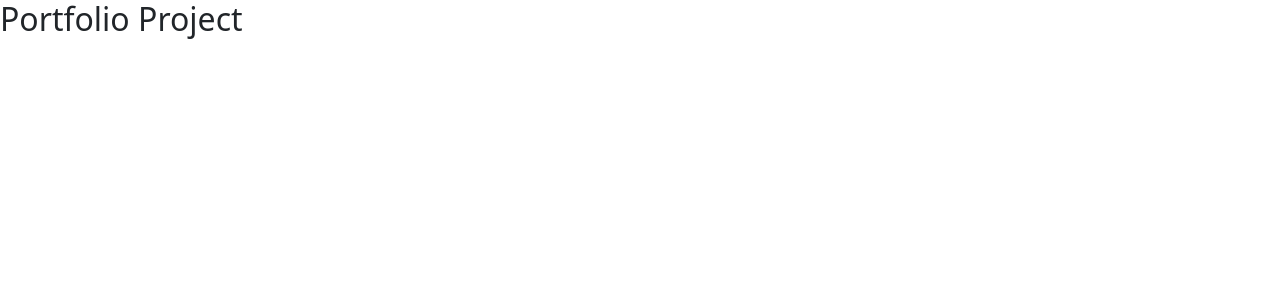
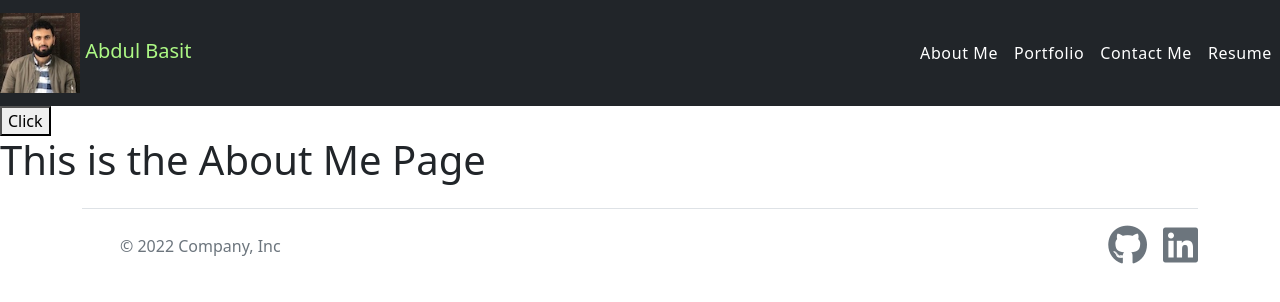
Before and after one commit to abasit96/My-React-Portfolio, a React (Create React App) app: page / in a window 1280 px wide. Shown: the top 302 px of the page. Built offline with nearby package versions, Linux system fonts and the light colour scheme.

Commit message:
Main setup for components added

```diff
--- a/public/index.html
+++ b/public/index.html
@@ -15,6 +15,7 @@
       user's mobile device or desktop. See https://developers.google.com/web/fundamentals/web-app-manifest/
     -->
     <link rel="manifest" href="%PUBLIC_URL%/manifest.json" />
+    <link rel="stylesheet" href="https://cdnjs.cloudflare.com/ajax/libs/font-awesome/6.4.0/css/all.min.css" integrity="sha512-iecdLmaskl7CVkqkXNQ/ZH/XLlvWZOJyj7Yy7tcenmpD1ypASozpmT/E0iPtmFIB46ZmdtAc9eNBvH0H/ZpiBw==" crossorigin="anonymous" referrerpolicy="no-referrer" />
     <!--
       Notice the use of %PUBLIC_URL% in the tags above.
       It will be replaced with the URL of the `public` folder during the build.
@@ -39,5 +40,8 @@
       To begin the development, run `npm start` or `yarn start`.
       To create a production bundle, use `npm run build` or `yarn build`.
     -->
+    <script src="https://code.jquery.com/jquery-3.3.1.slim.min.js" integrity="sha384-q8i/X+965DzO0rT7abK41JStQIAqVgRVzpbzo5smXKp4YfRvH+8abtTE1Pi6jizo" crossorigin="anonymous"></script>
+<script src="https://cdn.jsdelivr.net/npm/popper.js@1.14.3/dist/umd/popper.min.js" integrity="sha384-ZMP7rVo3mIykV+2+9J3UJ46jBk0WLaUAdn689aCwoqbBJiSnjAK/l8WvCWPIPm49" crossorigin="anonymous"></script>
+<script src="https://cdn.jsdelivr.net/npm/bootstrap@4.1.3/dist/js/bootstrap.min.js" integrity="sha384-ChfqqxuZUCnJSK3+MXmPNIyE6ZbWh2IMqE241rYiqJxyMiZ6OW/JmZQ5stwEULTy" crossorigin="anonymous"></script>
   </body>
 </html>
--- a/src/App.css
+++ b/src/App.css
@@ -1,38 +1,40 @@
-.App {
-  text-align: center;
+@import url('https://fonts.googleapis.com/css2?family=Kanit:wght@600&display=swap');
+
+body {
+  font-family: "Kanit" sans-serif;
 }
 
-.App-logo {
-  height: 40vmin;
-  pointer-events: none;
+:root {
+  --primary-white: #fff;
+  --primary-yellow: #ffffff;
+}
+.profile {
+  width: 80px;
 }
 
-@media (prefers-reduced-motion: no-preference) {
-  .App-logo {
-    animation: App-logo-spin infinite 20s linear;
-  }
+nav a.nav-link {
+  font-weight: 500;
+  letter-spacing: 0.6px;
+  cursor: pointer;
+  color: darkgray;
 }
 
-.App-header {
-  background-color: #282c34;
-  min-height: 100vh;
-  display: flex;
-  flex-direction: column;
-  align-items: center;
-  justify-content: center;
-  font-size: calc(10px + 2vmin);
-  color: white;
+.navbar-nav > li > a
+{
+  color: var(--primary-white) !important;
 }
 
-.App-link {
-  color: #61dafb;
+.name {
+  color: rgb(173, 248, 133); /* Set the desired color value */
 }
 
-@keyframes App-logo-spin {
-  from {
-    transform: rotate(0deg);
-  }
-  to {
-    transform: rotate(360deg);
-  }
+.navbar-nav > li > a.active, .navbar-nav > li > a:focus {
+  border: 5px solid var(--primary-yellow);
 }
+.navbar-nav > li > a:hover {
+  border: 5px solid var(--primary-yellow);
+
+}
+i{
+  font-size: 40px;
+}
--- a/src/App.js
+++ b/src/App.js
@@ -1,9 +1,47 @@
 
 import './App.css';
 import 'bootstrap/dist/css/bootstrap.min.css'
+import { useState } from 'react';
+import Navbar from './components/Navbar';
+import Header from "./components/Header"
+import Footer from "./components/Footer"
+import About from "./components/About"
+import Resume from './components/Resume'
+import Portfolio from './components/Portfolio';
+import Contact from './components/Contact';
+
 function App() {
+
+  // let currentPage = "About"
+  // state variable
+  const [currentPage, setCurrentPage] = useState("About")
+
+  function renderPage () {
+    if(currentPage == "About") {
+      return <About />
+    }
+    if(currentPage == "Contact") {
+      return <Contact />
+    }
+    if(currentPage == "Portfolio") {
+      return <Portfolio/>
+    }
+    if(currentPage == "Resume") {
+      return <Resume />
+    }
+  }
+
   return (
-    <h2> Portfolio Project </h2>
+    <>
+      <Header setCurrentPage={setCurrentPage}/>
+      <button onClick={()=> setCurrentPage("Contact")}>Click</button>
+      <main>
+       {
+        renderPage()
+       }
+      </main>
+      <Footer />
+    </>
   );
 }
 
--- /dev/null
+++ b/src/components/About.js
@@ -0,0 +1,9 @@
+import React from 'react';
+
+function About(props) {
+    return (
+        <h1>This is the About Me Page</h1>
+    );
+}
+
+export default About;
--- /dev/null
+++ b/src/components/Contact.js
@@ -0,0 +1,9 @@
+import React from 'react';
+
+function Contact(props) {
+    return (
+        <h1>This is the Contact Page</h1>
+    );
+}
+
+export default Contact;
--- /dev/null
+++ b/src/components/Footer.js
@@ -0,0 +1,27 @@
+import React from 'react';
+
+function Footer(props) {
+    return (
+        <div class="container">
+  <footer class="d-flex flex-wrap justify-content-between align-items-center py-3 my-4 border-top">
+    <div class="col-md-4 d-flex align-items-center">
+      <a href="/" class="mb-3 me-2 mb-md-0 text-muted text-decoration-none lh-1">
+        <svg class="bi" width="30" height="24">]</svg>
+      </a>
+      <span class="mb-3 mb-md-0 text-muted">© 2022 Company, Inc</span>
+    </div>
+
+    <ul class="nav col-md-4 justify-content-end list-unstyled d-flex">
+      <li class="ms-3"><a class="text-muted" href="https://github.com/abasit96">
+      <i class="fa-brands fa-github"></i>
+        </a></li>
+      <li class="ms-3"><a class="text-muted" href="https://www.linkedin.com/in/abdul-basit-a01b831a5/">
+      <i class="fa-brands fa-linkedin"></i>
+        </a></li>
+    </ul>
+  </footer>
+</div>
+    );
+}
+
+export default Footer;
--- /dev/null
+++ b/src/components/Header.js
@@ -0,0 +1,10 @@
+import React from 'react';
+import Navbar from './Navbar';
+
+function Header({setCurrentPage}) {
+    return (
+        <Navbar setCurrentPage={setCurrentPage}/>
+    );
+}
+
+export default Header;
--- /dev/null
+++ b/src/components/Navbar.js
@@ -0,0 +1,42 @@
+import React from "react"
+import profile from "/Users/bootcamp/bootcamp/My-React-Portfolio/my-react-portfolio/src/profile.jpg"
+
+export const Navbar = ({setCurrentPage}) => {
+    return (
+            <nav className="navbar navbar-expand-lg navbar-light bg-dark">
+                <a className="navbar-brand" href="#"><img className="profile" src={profile} alt="Profile Picture" /> <span className="name">Abdul Basit</span> </a>
+                <button className="navbar-toggler" type="button" data-toggle="collapse" data-target="#navbarSupportedContent" aria-controls="navbarSupportedContent" aria-expanded="false" aria-label="Toggle navigation">
+                    <span className="navbar-toggler-icon"></span>
+                </button>
+
+                <div className="collapse navbar-collapse justify-content-end" id="navbarSupportedContent">
+                    <ul className="navbar-nav ml-auto">
+                        <li className="nav-item active"
+                            onClick={()=> setCurrentPage("About")}
+                        >
+                            <a className="nav-link" href="#">About Me</a>
+                        </li>
+                        <li className="nav-item"
+                            onClick={()=> setCurrentPage("Portfolio")}
+                        >
+                            <a className="nav-link" href="#">Portfolio</a>
+                        </li>
+                        <li className="nav-item"
+                            onClick={()=> setCurrentPage("Contact")}
+                        >
+                            <a className="nav-link" href="#">Contact Me</a>
+                        </li>
+                        <li className="nav-item"
+                            onClick={()=> setCurrentPage("Resume")}
+                        >
+                            <a className="nav-link" href="#">Resume</a>
+                        </li>
+                    </ul>
+                </div>
+
+        </nav >
+    )
+}
+
+
+export default Navbar
--- /dev/null
+++ b/src/components/Portfolio.js
@@ -0,0 +1,40 @@
+import React from 'react';
+import Project from './Project';
+
+function Portfolio(props) {
+
+    const projectArr = [
+        {
+            title: "Title 1",
+            image: "https://via.placeholder.com/350x150",
+            github: "http://github.com",
+            deployed: "http://google.com"
+        },
+        {
+            title: "Title 2",
+            image: "https://via.placeholder.com/350x150",
+            github: "http://github.com",
+            deployed: "http://google.com"
+        },
+        {
+            title: "Title 3",
+            image: "https://via.placeholder.com/350x150",
+            github: "http://github.com",
+            deployed: "http://google.com"
+        }
+    ]
+
+    return (
+        <>
+            <h1>This is the Portfolio Page</h1>
+            {
+                projectArr.map(project => {
+                    return <Project project={project}/>
+                })
+            }
+        </>
+
+    );
+}
+
+export default Portfolio;
--- /dev/null
+++ b/src/components/Project.js
@@ -0,0 +1,16 @@
+import React from 'react';
+
+function Project({project}) {
+    return (
+        <div class="card">
+        <img class="card-img-top" src={project.image} alt="Card image cap"/>
+        <div class="card-body">
+            <h5 class="card-title">{project.title}</h5>
+            <p class="card-text">Some quick example text to build on the card title and make up the bulk of the card's content.</p>
+            <a href="#" class="btn btn-primary">Go somewhere</a>
+        </div>
+        </div>
+    );
+}
+
+export default Project;
--- /dev/null
+++ b/src/components/Resume.js
@@ -0,0 +1,9 @@
+import React from 'react';
+
+function Resume(props) {
+    return (
+        <h1>This is the Resume Page</h1>
+    );
+}
+
+export default Resume;
```
Also changed, not shown: src/profile.jpg (added).
